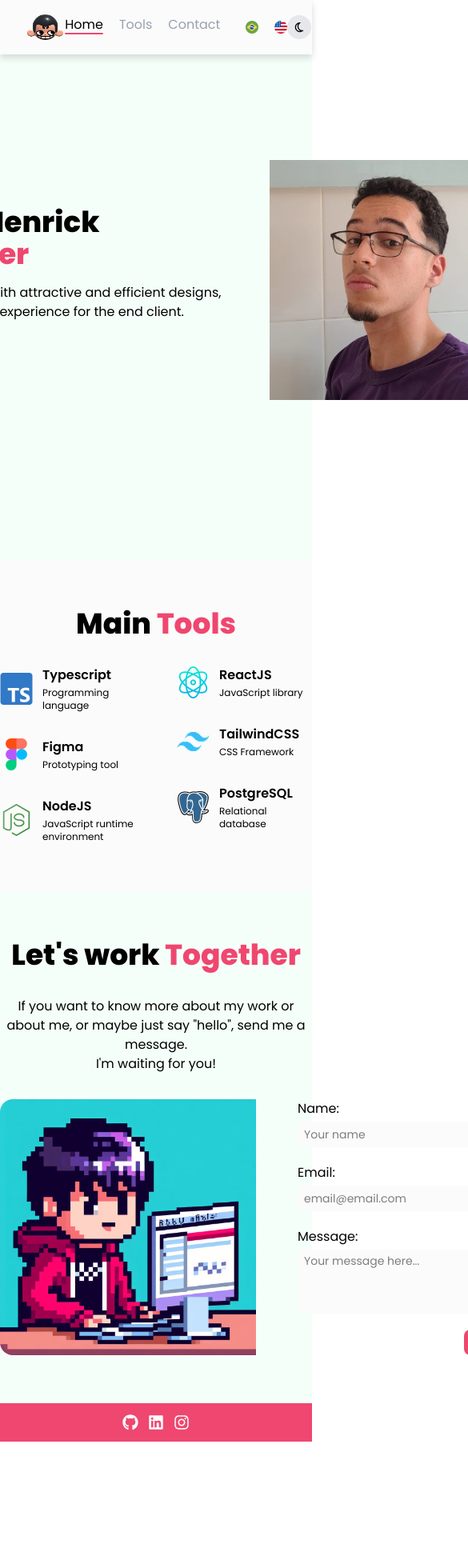
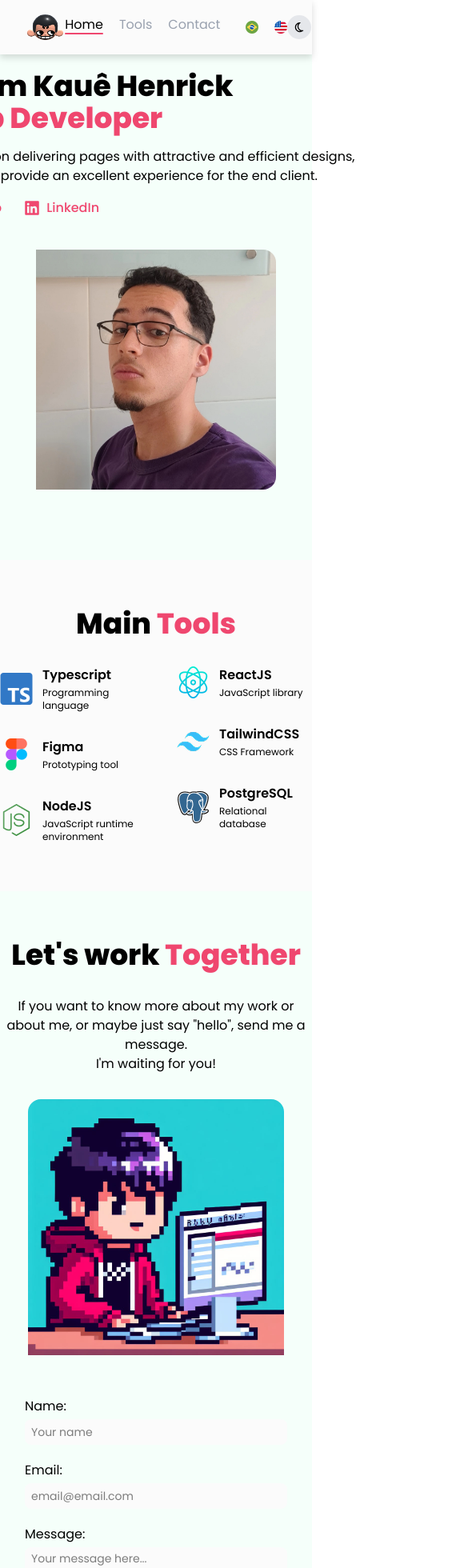
Before and after one commit to kauehenrick/portfolio, a React (Vite) app: page / in a window 390 px wide. Shown: the top 1960 px of the page at 80% size, 585 px wide, since content can reach past the window. Before the commit the page ends 1802 px from the top, so only its background shows below. Built offline with nearby package versions, Linux system fonts and the light colour scheme; no server answers.

Commit message:
fix: tests with responsivity

```diff
--- a/src/routes/Home.jsx
+++ b/src/routes/Home.jsx
@@ -63,6 +63,7 @@ export default function Home() {
                   <span className="absolute bottom-0 left-0 w-full h-0.5 rounded-full bg-primary-pink"></span>
                 )}
               </li>*/}
+
               <li
                 className={`hover:text-black dark:hover:text-white transition-colors relative ${selectedLink === 'contato' ? 'dark:text-primary-white' : 'text-gray-400'
                   }`}
@@ -86,7 +87,7 @@ export default function Home() {
       </header>
 
       <main className="dark:text-primary-white">
-        <section className="bg-secondary-white dark:bg-primary-gray flex items-center justify-center h-[700px] gap-10">
+        <section className="bg-secondary-white dark:bg-primary-gray flex flex-col md:flex-row items-center justify-center h-[700px] gap-10">
           <div className="space-y-4 w-[550px]">
             <p className="font-extrabold text-4xl"> <Translator path="main.greetings" /> <br /> <span className="text-primary-pink"> <Translator path="main.title" /> </span></p>
             <p className="w-136"> <Translator path="main.description" /> </p>
@@ -132,8 +133,8 @@ export default function Home() {
 
           <p className="text-center"> <Translator path="main.contact.description1" /> <br /> <Translator path="main.contact.description2" /> </p>
 
-          <div className="flex items-center gap-13">
-            <img src={contactImg} alt="" className="h-[320px] rounded-l-2xl" />
+          <div className="flex flex-col md:flex-row items-center gap-13">
+            <img src={contactImg} alt="" className="h-[320px] max-sm:rounded-t-2xl md:rounded-l-2xl" />
             <ContactForm />
           </div>
         </section>
```
